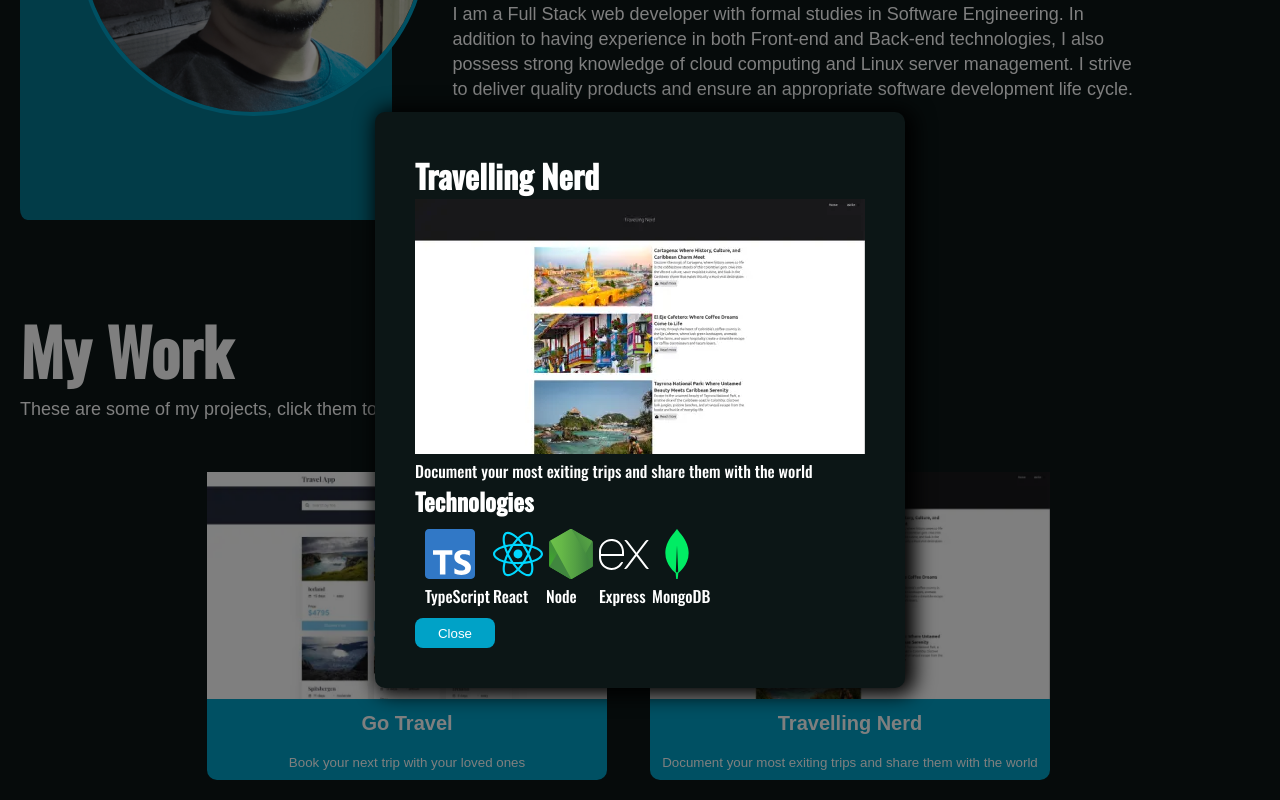
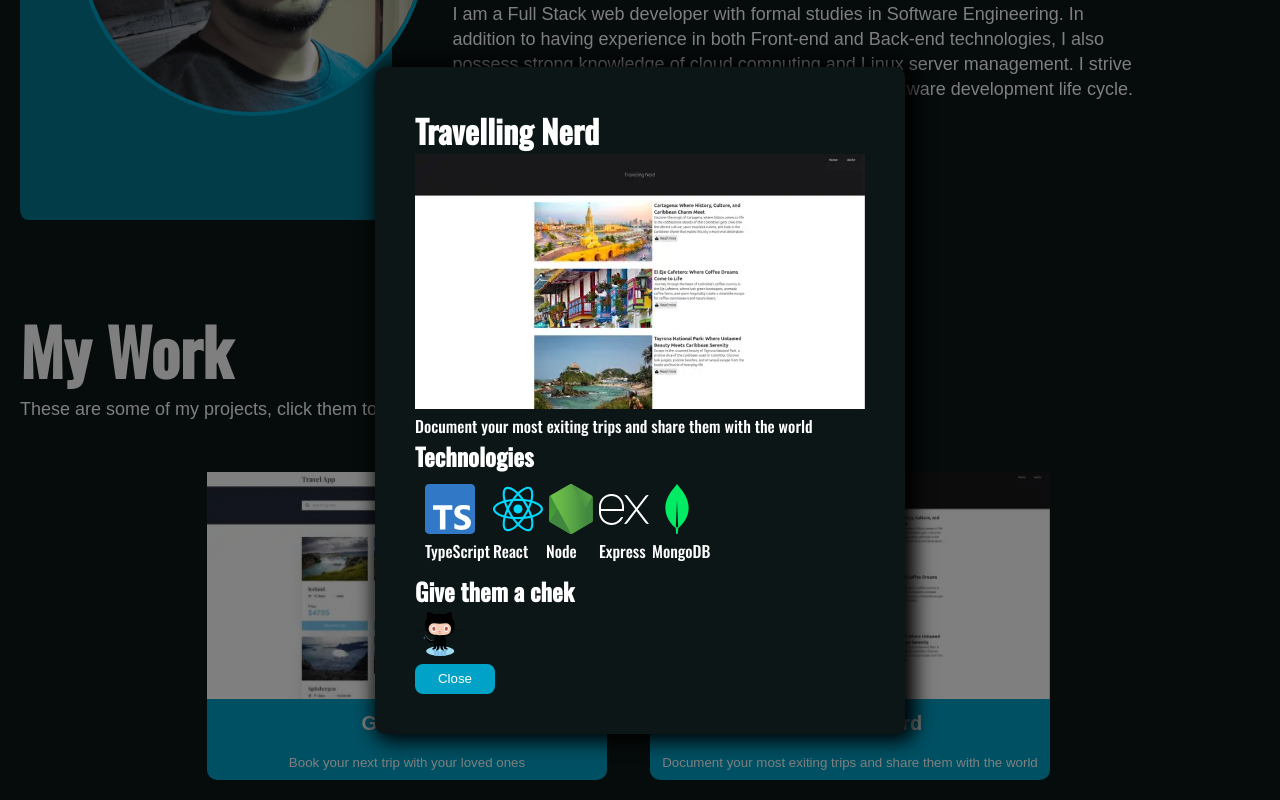
Before and after one commit to JKaypa/portfolio, a React (Vite) app: page / in a window 1280 px wide. Both pictures are taken after a click on the button 850 px from the left and 1062 px from the top of the page. Shown: the part 437-1237 px from the top of the page. Built offline with nearby package versions, Linux system fonts and the light colour scheme; some icons are missing.

Commit message:
add GitHub and live demo links to project modals in ProjectsSection

```diff
--- a/src/components/projects/ProjectsSection.tsx
+++ b/src/components/projects/ProjectsSection.tsx
@@ -1,6 +1,8 @@
 import { projectData } from './projectData.ts'
 import { Project } from './Project.tsx'
 import { useRef } from 'react'
+import githubIcon from '../../assets/github.svg'
+import liveIcon from '../../assets/live.svg'
 import './project.css'
 
 const Projects: React.FC = () => {
@@ -24,7 +26,7 @@ const Projects: React.FC = () => {
       </header>
 
       <div className="project-grid">
-        {projectData.map(({ id, name, src, alt, description, techs }) => (
+        {projectData.map(({ id, name, src, alt, description, techs, links }) => (
           <div key={id}>
             <button onClick={() => handleShowModal(id)} className="project-button__modal">
               <Project imgSrc={src} name={name} alt={alt} description={description} />
@@ -43,6 +45,17 @@ const Projects: React.FC = () => {
                   </div>
                 ))}
               </div>
+              <h2>Give them a chek</h2>
+              <div>
+                <a href={links.github} target="_blank" rel="noopener noreferrer">
+                  <img src={githubIcon} alt="github" className="project-techs__icon" />
+                </a>
+                {links.live && (
+                  <a href={links.live} target="_blank" rel="noopener noreferrer">
+                    <img src={liveIcon} alt="live demo" className="project-techs__icon" />
+                  </a>
+                )}
+              </div>
               <button onClick={() => handleCloseModal(id)} className="project-dialog__button">
                 Close
               </button>
```
